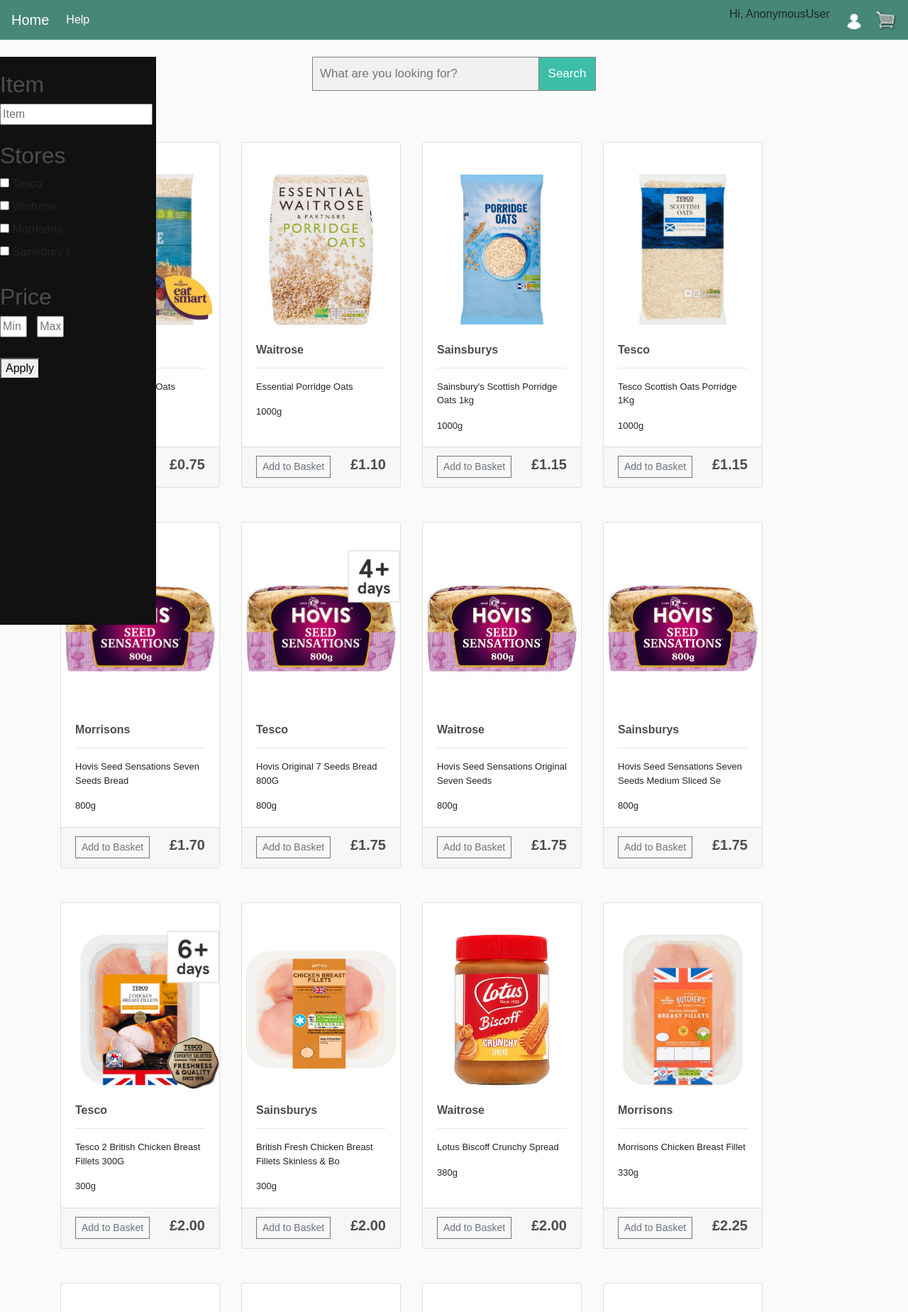
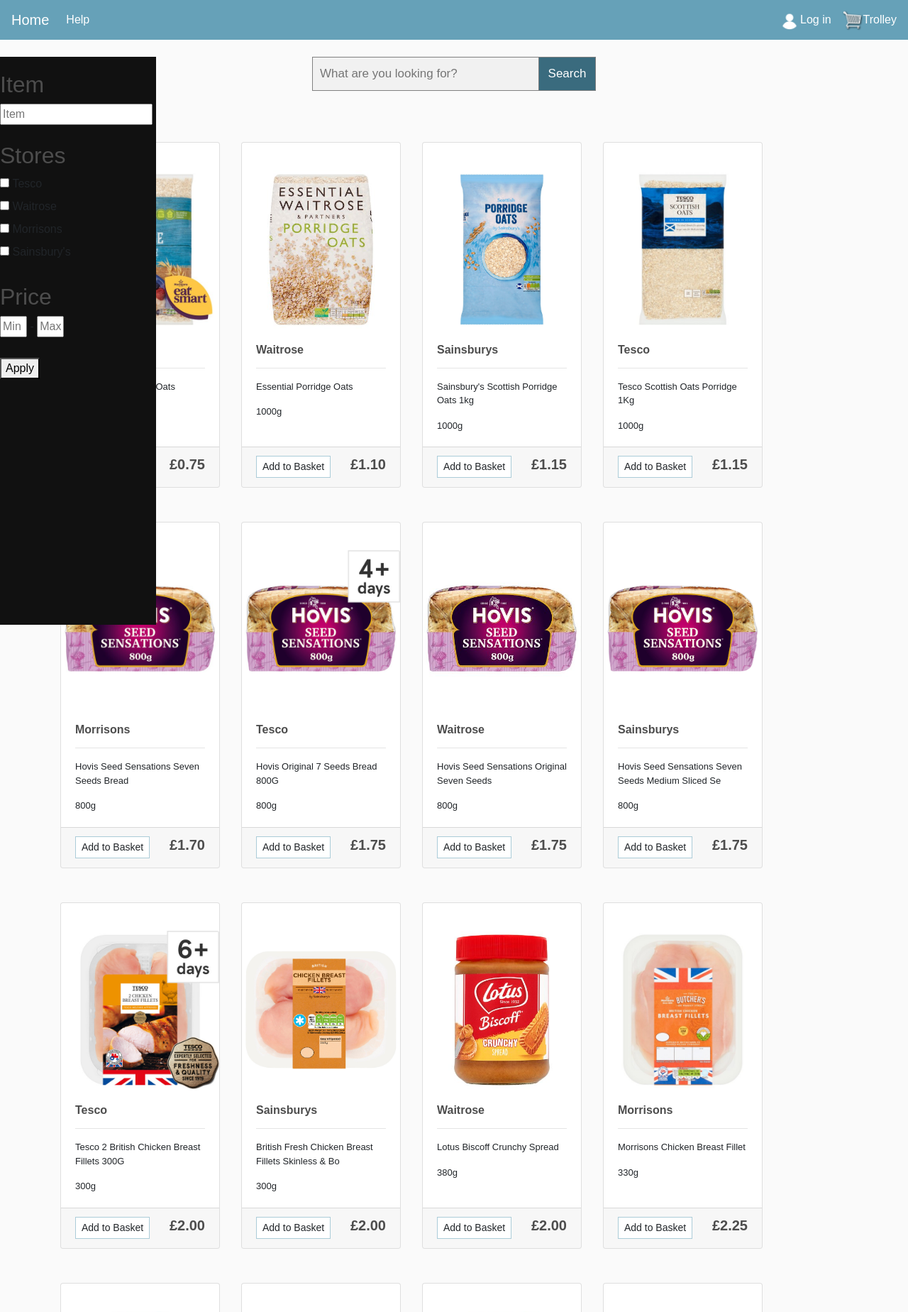
Before and after one commit to GabTak/Price-Comparison-Website, a Django app: page /contents/ in a window 1280 px wide. Shown: the top 1848 px of the page at 71% size. Run offline with Django 4.2, Linux system fonts and the light colour scheme; data comes from the database, SQL or seed files in the repository; both versions use the stored data as it was after the commit; some libraries are stand-ins or nearby versions.

Commit message:
Colour-Palette change for the website

```diff
--- a/templates/contents.html
+++ b/templates/contents.html
@@ -44,6 +44,18 @@
     .card{
       font-size:13px;
     }
+
+    .btn-outline-secondary {
+      color: #212529;
+      background-color: #fff;
+      border-color: #ABCCD8;
+  }
+
+  .btn-outline-secondary:hover {
+    color: #212529;
+    background-color: #66A1B8;
+    border-color: #66A1B8;
+}
 
     </style>
     </head>
--- a/templates/login.html
+++ b/templates/login.html
@@ -52,7 +52,7 @@
       border-top: 0;
     }
     .input--submit {
-      background-color: rgba(61,190,182,1);
+      background-color: #3A6B7E;
       color: #fff;
       font-weight: bold;
       cursor: pointer;
--- a/templates/main.html
+++ b/templates/main.html
@@ -38,7 +38,7 @@
 </head>
 <body>
 
-    <nav class="navbar sticky-top navbar navbar-expand-lg navbar-dark" style="background-color: #478778">
+    <nav class="navbar sticky-top navbar navbar-expand-lg navbar-dark" style="background-color: #66A1B8 ">
         <a class="navbar-brand" href="{% url 'home' %}">Home</a>
         <button class="navbar-toggler" type="button" data-toggle="collapse" data-target="#navbarSupportedContent" aria-controls="navbarSupportedContent" aria-expanded="false" aria-label="Toggle navigation">
           <span class="navbar-toggler-icon"></span>
@@ -50,17 +50,18 @@
                 <a class="nav-link" href="{% url 'help' %}">Help <span class="sr-only">(current)</span></a>
             </li>
           </ul>
-          <p>Hi, {{request.user}}&nbsp</p>
-          <div class="form-inline my-2 my-lg-0">
+          <!---<p>Hi, {{request.user}}&nbsp</p>-->
+      <div class="form-inline my-2 my-lg-0">
       {%if request.user.is_authenticated %}
       <a href="{% url 'logout' %}"> <img  id="cart-icon" src="{% static 'images/user3.png' %}"></a>
+      <span style="color: white">Log out</span>
       {%else%}
       <a href="{% url 'login' %}"> <img  id="cart-icon" src="{% static 'images/user3.png' %}"></a>
+      <span style="color: white">Log in</span>
       {%endif%}
 
-               <a href="{% url 'basket' %}">
-                  <img  id="cart-icon" src="{% static 'images/cart.png' %}">
-              </a>
+      <a href="{% url 'basket' %}"><img  id="cart-icon" src="{% static 'images/cart.png' %}"></a>
+      <span style="color: white">Trolley</span>
 
           </div>
         </div>
--- a/templates/register.html
+++ b/templates/register.html
@@ -52,7 +52,7 @@
       border-top: 0;
     }
     .input--submit {
-      background-color: rgba(61,190,168,1);
+      background-color: #3A6B7E;
       color: #fff;
       font-weight: bold;
       cursor: pointer;
--- a/templates/searchbar.html
+++ b/templates/searchbar.html
@@ -24,7 +24,7 @@ form.searchbar button {
   float: left;
   width: 20%;
   padding: 10px;
-  background: #3DBEA8;
+  background: #3A6B7E;
   color: white;
   font-size: 17px;
   border: 1px solid grey;
@@ -33,7 +33,7 @@ form.searchbar button {
 }
 
 form.searchbar button:hover {
-  background: #3DBEA8;
+  background: #143541;
 }
 
 form.searchbar::after {
```
Also changed, not shown: db.sqlite3.
